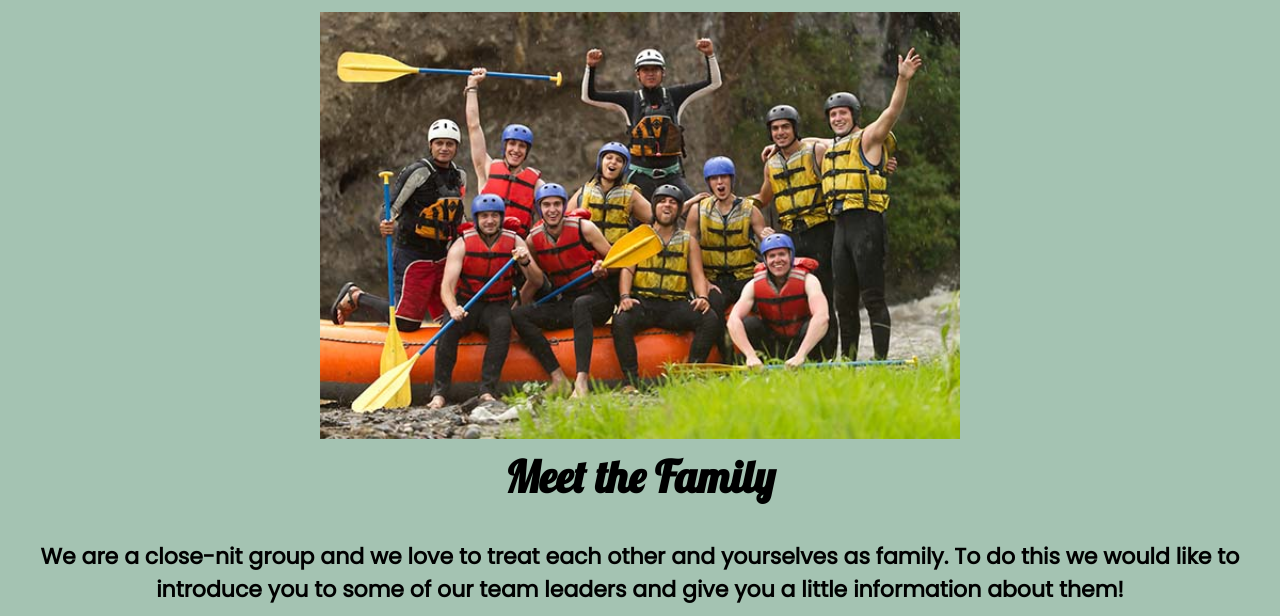
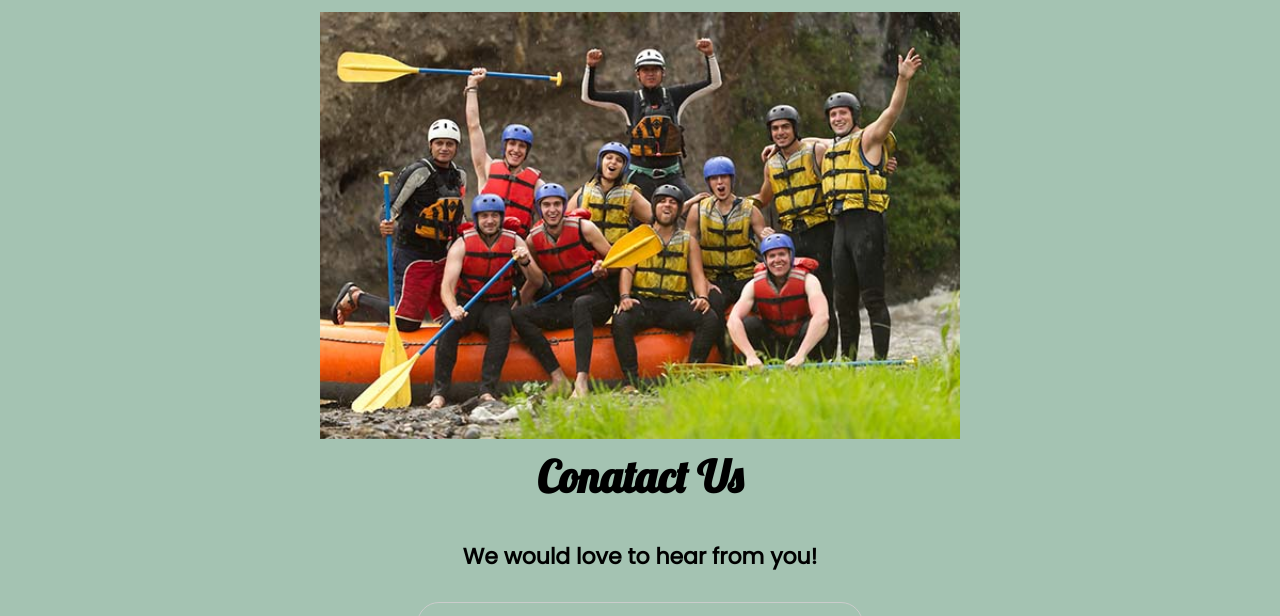
Before and after one commit to bauten/WDD130, a plain HTML site: page wwr/contactus.html in a window 1280 px wide. Shown: the part 106-722 px from the top of the page. Drawn offline with Linux system fonts and the light colour scheme.

Commit message:
form updated

```diff
--- a/wwr/contactus.html
+++ b/wwr/contactus.html
@@ -107,8 +107,8 @@ button {
         <img id="team" src="rafting_images/family_rafting.jpg" alt="Our Team">
     </div>
     <section id="team-msg">
-        <h1 class="home-title">Meet the Family</h1>
-        <h4>We are a close-nit group and we love to treat each other and yourselves as family. To do this we would like to introduce you to some of our team leaders and give you a little information about them!</h4>
+        <h1 class="home-title">Conatact Us</h1>
+        <h4>We would love to hear from you!</h4>
 
     </section>
   </div>
```
